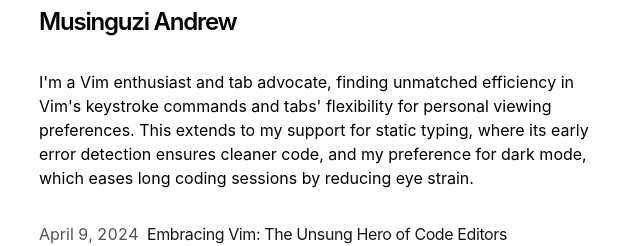
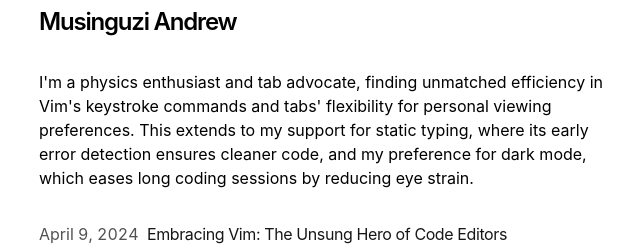
Before and after one commit to musinguziandrew/myhomepage, a Next.js app: page / in a window 1280 px wide. Shown: the part 130-376 px from the top of the page, without its empty margins (313-953 px from the left). Built offline with nearby package versions, Linux system fonts and the light colour scheme.

Commit message:
Update page.tsx

```diff
--- a/app/page.tsx
+++ b/app/page.tsx
@@ -7,7 +7,7 @@ export default function Page() {
         Musinguzi Andrew
       </h1>
       <p className="mb-4">
-        {`I'm a Vim enthusiast and tab advocate, finding unmatched efficiency in
+        {`I'm a physics enthusiast and tab advocate, finding unmatched efficiency in
         Vim's keystroke commands and tabs' flexibility for personal viewing
         preferences. This extends to my support for static typing, where its
         early error detection ensures cleaner code, and my preference for dark
```
